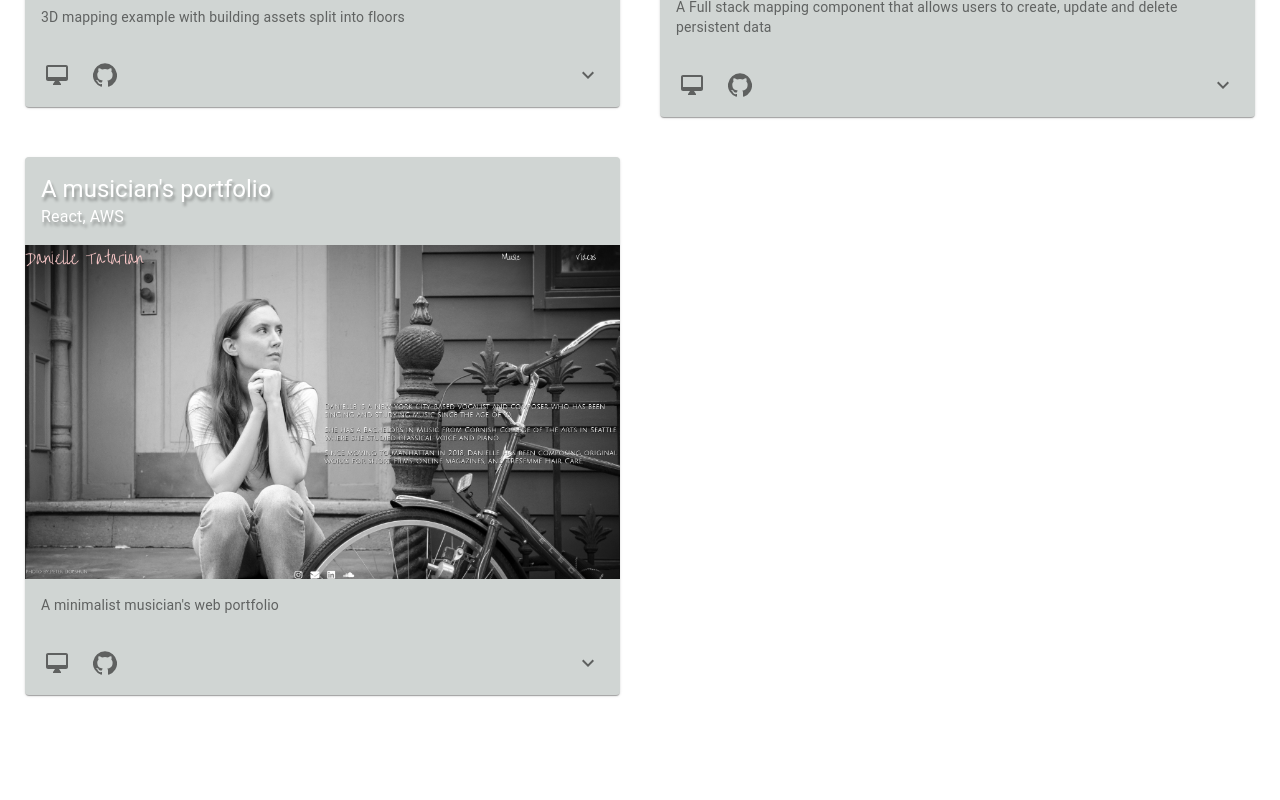
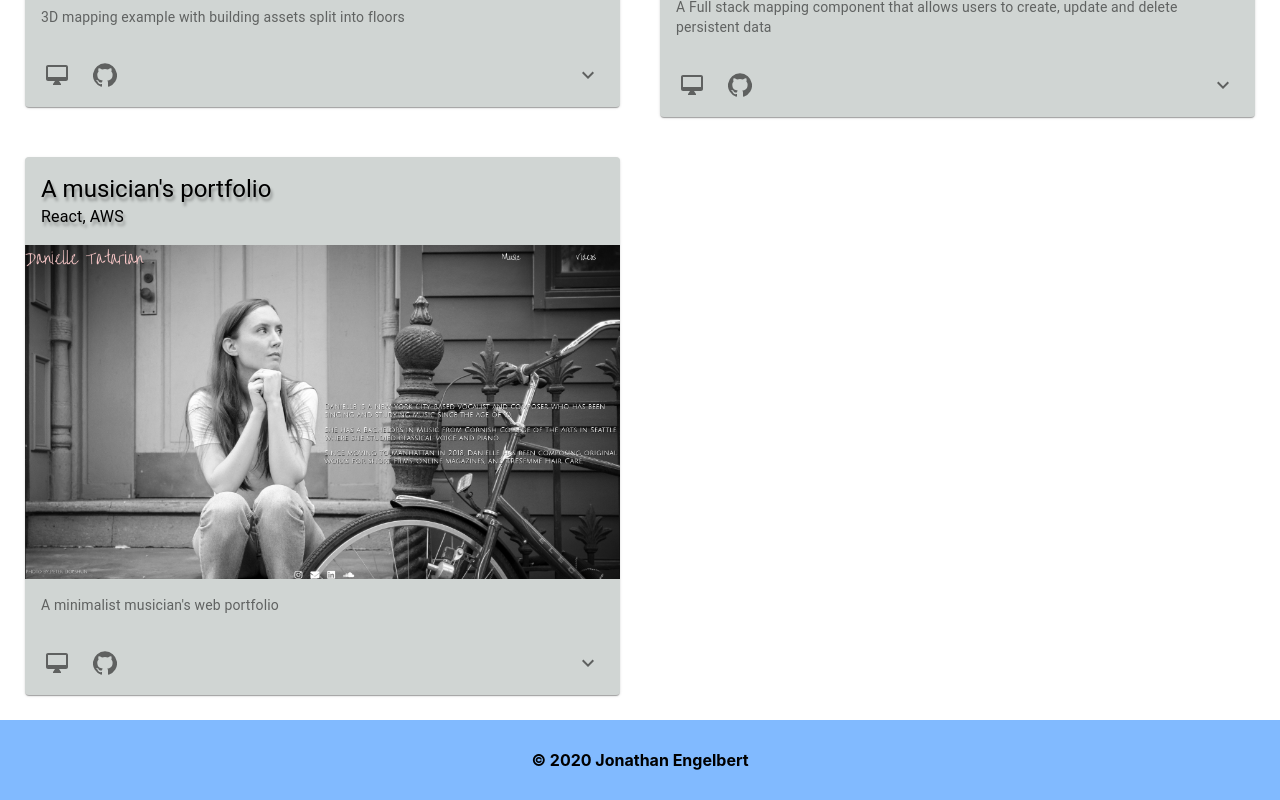
Before and after one commit to jonathanengelbert/portfolio, a React (Create React App) app: page / in a window 1280 px wide. Shown: the part 744-1544 px from the top of the page. Before the commit the page ends 1464 px from the top, so only its background shows below. Built offline with nearby package versions, Linux system fonts and the light colour scheme.

Commit message:
Adds Footer, small changes to styling

```diff
--- a/src/App.tsx
+++ b/src/App.tsx
@@ -2,6 +2,7 @@ import React from 'react';
 import Nav from './components/Nav/Nav';
 import ProjectCard from "./components/ProjectCard/ProjectCard";
 import Header from "./components/Header/Header";
+import Footer from "./components/Footer/Footer";
 
 // ASSETS
 import mappingTemplateImg from './assets/images/cards/mapping-template.png';
@@ -73,6 +74,7 @@ function App() {
                     </Grid>
                 </Grid>
             </main>
+            <Footer />
         </div>
     );
 }
--- a/src/appStyles.scss
+++ b/src/appStyles.scss
@@ -1,7 +1,11 @@
 .app {
+
+  margin: 0;
 
   main {
     margin: 25px;
     color: #d0d5d3
   }
+
+
 }
--- /dev/null
+++ b/src/components/Footer/Footer.tsx
@@ -0,0 +1,16 @@
+import React from 'react';
+
+import "./footerStyles.scss";
+
+export default function Footer() {
+
+    return (
+        <footer>
+            <strong>
+                <p>
+                    © 2020 Jonathan Engelbert
+                </p>
+            </strong>
+        </footer>
+    )
+}
--- /dev/null
+++ b/src/components/Footer/footerStyles.scss
@@ -0,0 +1,13 @@
+footer {
+  height: 80px;
+  background-color: #81baff;
+  text-align: center;
+  display: flex;
+  align-items: center;
+  justify-content: center;
+  margin:  0 ;
+
+  p {
+    margin: 0;
+  }
+}
--- a/src/components/ProjectCard/ProjectCard.tsx
+++ b/src/components/ProjectCard/ProjectCard.tsx
@@ -27,7 +27,7 @@ const useStyles = makeStyles((theme) => ({
         backgroundColor: '#d0d5d3',
     },
     header: {
-        color: 'white',
+        color: 'black',
         textShadow: '2px 4px 3px rgba(0,0,0,0.3)',
     },
     media: {
```
